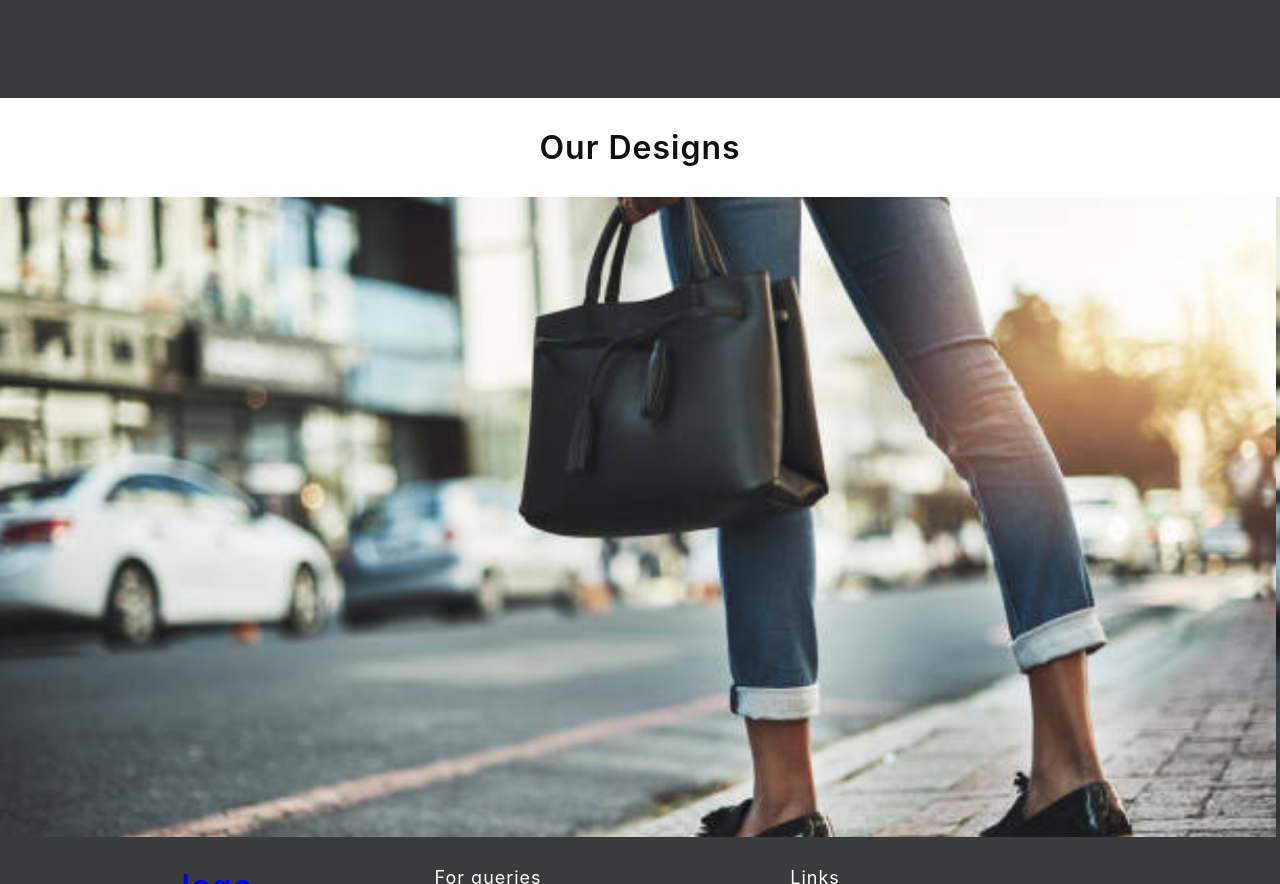
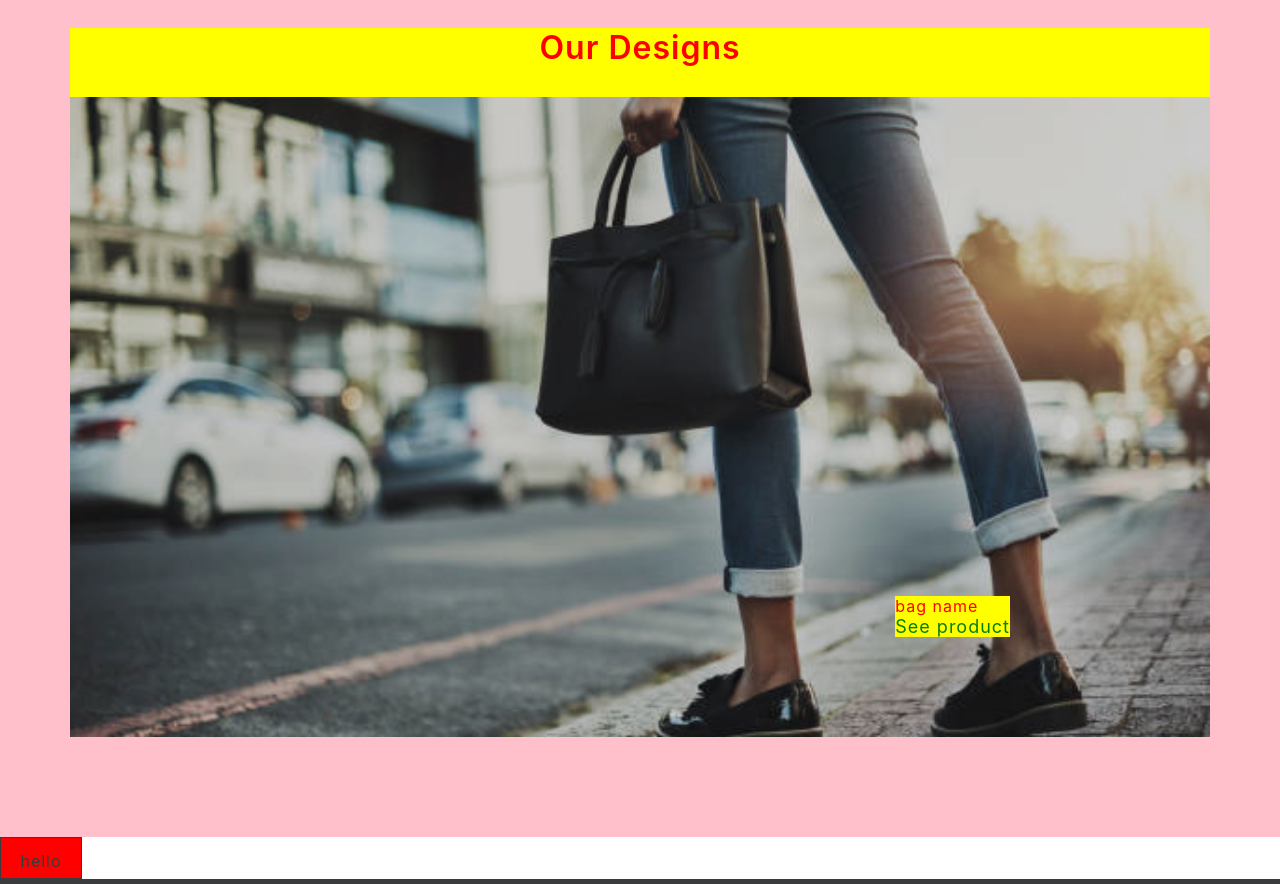
Before and after one commit to AnupRijal123/bag_shopping_website, a React (Create React App) app: page / in a window 1280 px wide. Shown: the part 1916-2800 px from the top of the page. Built offline with nearby package versions, Linux system fonts and the light colour scheme.

Commit message:
Completed button css

```diff
--- a/src/App.js
+++ b/src/App.js
@@ -11,9 +11,20 @@ function App() {
 
       <HomePage />
 
+      {/* <div className="button-layout button-transparent-background button-white-border">
+        <div className="button-background-container button-white-background"></div>
+        <p className="button-text white-text">hello</p>
+      </div> */}
 
 
+      <div className="button-layout button-transparent-background button-gray-border">
+        <div className="button-background-container button-gray-background"></div>
+        <p className="button-text dark-gray-text">hello</p>
+      </div>
+
       <Footer />
+
+
 
 
 
--- a/src/components/CardSection.js
+++ b/src/components/CardSection.js
@@ -3,7 +3,7 @@ import '../styles/CardSection.css';
 function CardSection() {
     return (
         <>
-            <h1 className="heading-text center-aligned-text black-text">card heading</h1>
+            <h1 className="section-heading-text center-aligned-text black-text">card heading</h1>
 
             <div className="card-container">
                 <div className="card">
--- a/src/pages/HomePage.js
+++ b/src/pages/HomePage.js
@@ -64,13 +64,19 @@ function HomePage() {
             </div>
 
 
-            <h1 className="center-aligned-text heading-text black-text">Our Designs</h1>
+            <div className="section-container">
+                <h1 className="section-heading-text center-aligned-text heading-text black-text">Our Designs</h1>
+
                 <div ref={imageSliderRef} className="image-slider-section-container">
                     <div className="slider-image-item">
+                        <div className="slider-image-description">
+                            <p>bag name</p>
+                            <h2>See product</h2>
+                        </div>
                         <img className="slider-image" src={require('../assets/images/bannerimage.jpg')} alt="items-image" />
                     </div>
 
-                <div className="slider-image-item">
+                    {/* <div className="slider-image-item">
                         <img className="slider-image" src={require('../assets/images/bannerimage.jpg')} alt="items-image" />
                     </div>
                     <div className="slider-image-item">
@@ -81,7 +87,7 @@ function HomePage() {
                     </div>
                     <div className="slider-image-item">
                         <img className="slider-image" src={require('../assets/images/bannerimage.jpg')} alt="items-image" />
-                </div>
+                    </div> */}
 
 
 
@@ -90,6 +96,7 @@ function HomePage() {
 
 
                 </div>
+            </div>
         </>
     )
 }
--- a/src/styles/App.css
+++ b/src/styles/App.css
@@ -84,8 +84,10 @@ p {
     text-align: center;
 }
 
-.heading-text {
-    padding: 30px 0px;
+.section-heading-text {
+    color: Red;
+    background-color: yellow;
+    padding-bottom: 30px;
 }
 
 .coloured-background-section {
@@ -94,6 +96,7 @@ p {
     flex-wrap: wrap;
     justify-content: center;
     align-items: center;
+    padding: 30px 0px 30px 0px;
 
 }
 
@@ -128,7 +131,66 @@ p {
 }
 
 
+.button-layout {
+    cursor: pointer;
+    position: relative;
+    width: 80px;
+    height: 40px;
+}
 
+.button-transparent-background {
+    background-color: red;
+}
+
+.button-white-border {
+    border: 1px solid var(--white-color);
+}
+
+.button-gray-border {
+    border: 1px solid var(--dark-gray-color);
+}
+
+
+
+.button-background-container {
+    position: absolute;
+    top: 0;
+    left: 0;
+    width: 100%;
+    height: 0%;
+    transition: height 0.3s ease;
+}
+
+.button-white-background {
+    background-color: var(--white-color);
+}
+
+.button-gray-background {
+    background-color: var(--dark-gray-color);
+}
+
+.button-text {
+    position: absolute;
+    z-index: 1;
+    top: 13px;
+    right: 0;
+    left: 0;
+    text-align: center;
+
+
+}
+
+.button-layout:hover .button-background-container {
+    height: 100%;
+}
+
+.button-layout:hover .white-text {
+    color: var(--dark-gray-color);
+}
+
+.button-layout:hover .dark-gray-text {
+    color: var(--white-color);
+}
 
 @media only screen and (max-width:768px) {
     .section-container {
--- a/src/styles/CardSection.css
+++ b/src/styles/CardSection.css
@@ -39,6 +39,11 @@
     height: 250px;
     object-fit: fill;
     cursor: pointer;
+    transition: filter 0.1s ease;
+}
+
+.card:hover .card-image {
+    filter: brightness(50%);
 }
 
 .card-item-name-text {
--- a/src/styles/HomePage.css
+++ b/src/styles/HomePage.css
@@ -6,7 +6,6 @@
     overflow-x: auto;
     overflow-y: hidden;
     scroll-behavior: smooth;
-    pointer-events: none;
 }
 
 .image-slider-section-container::-webkit-scrollbar {
@@ -19,10 +18,20 @@
     height: 100%;
     flex-shrink: 0;
     overflow: hidden;
+    position: relative;
 }
 
 .slider-image {
     width: 100%;
     height: 100%;
     object-fit: cover;
+    filter: brightness(80%);
 }
+
+.slider-image-description {
+    background-color: yellow;
+    position: absolute;
+    z-index: 1;
+    right: 200px;
+    bottom: 100px;
+}
```
Lines whose indentation alone changed are shown as unchanged.
